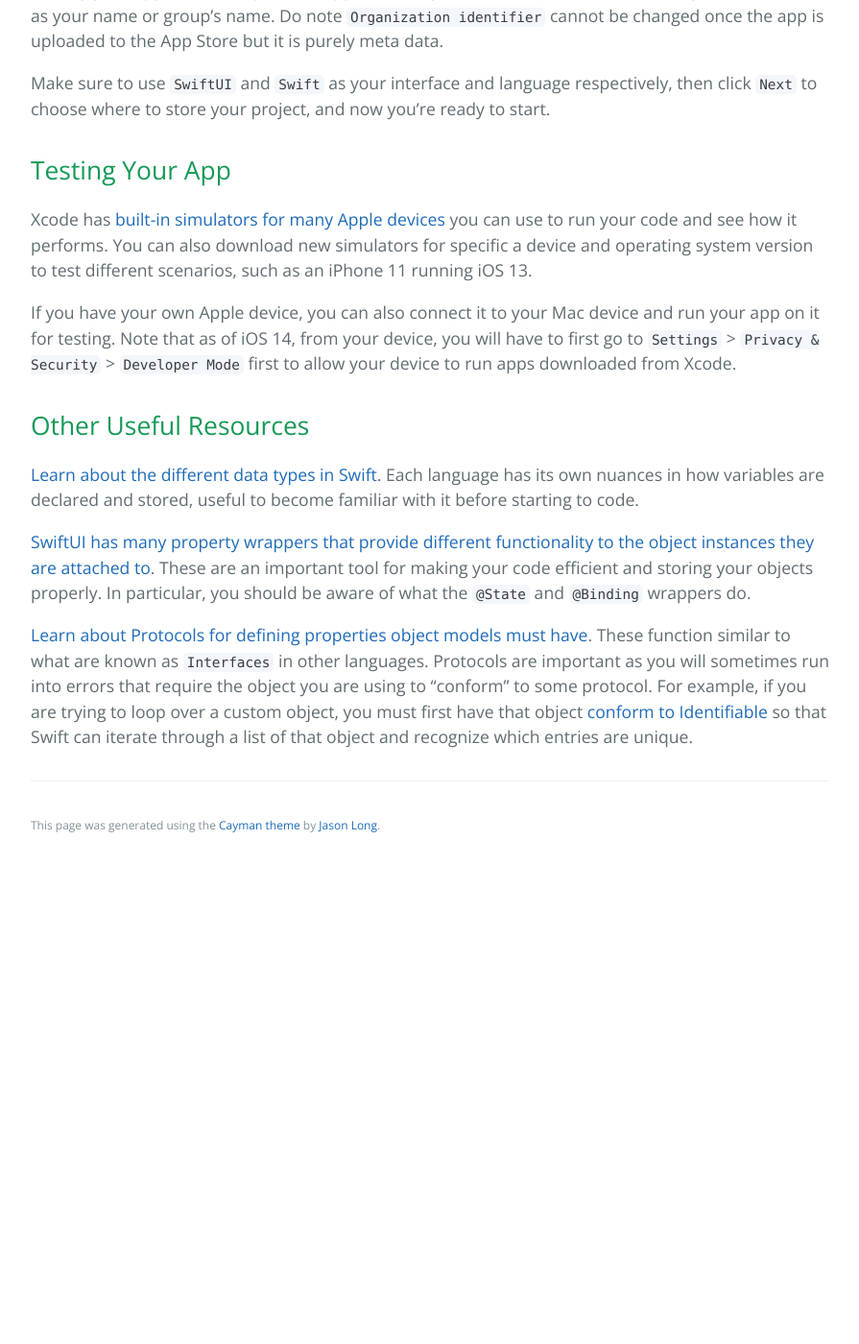
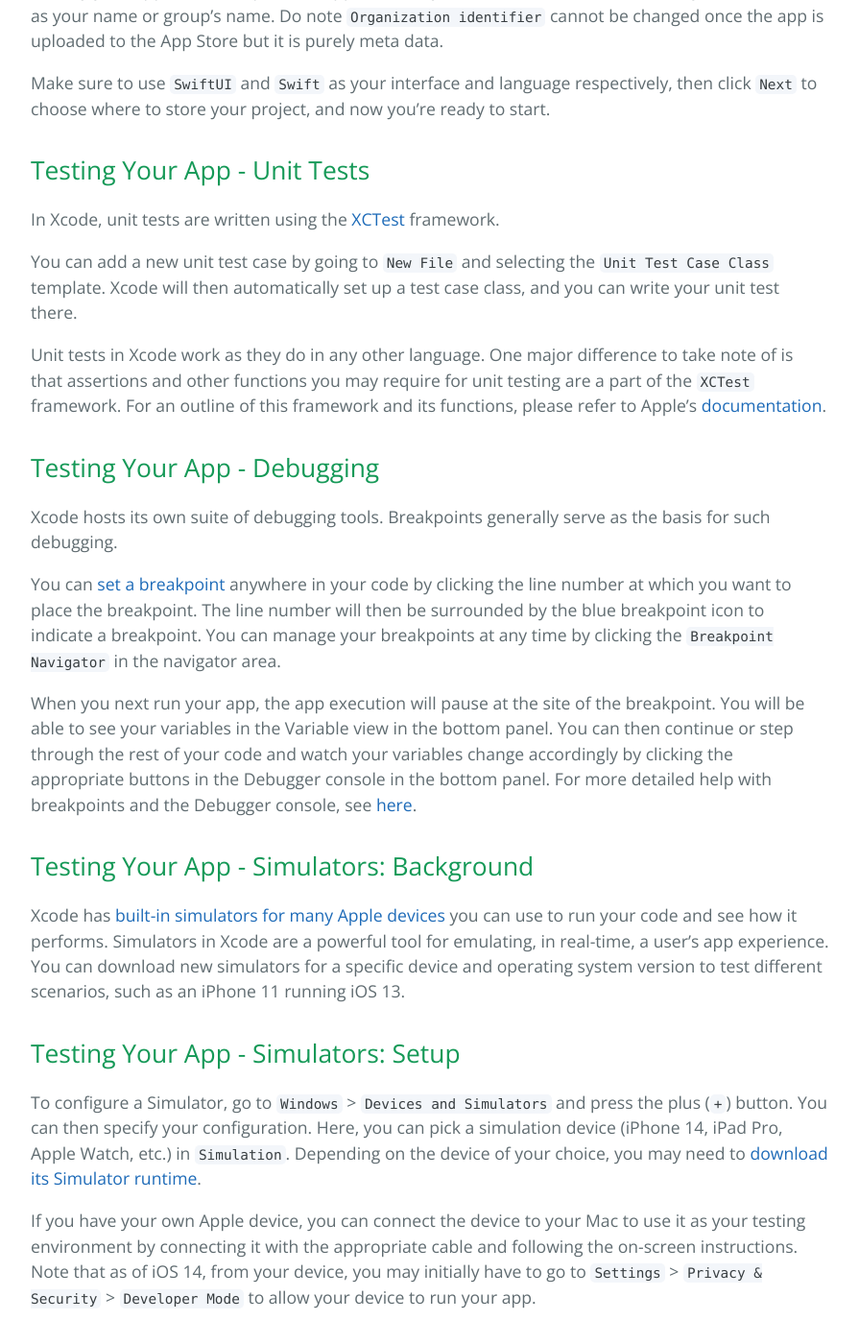
Before and after one commit to learning-software-engineering/learning-software-engineering.github.io, a Jekyll site: the page built from Topics/Tech_Stacks/swift.md, in a window 1280 px wide and 1400 px high, scrolled down 2933 px. Shown: the whole window at 96% size, without its empty margins (192-1087 px from the left). Built offline with Jekyll 4.4.1, drawn with Linux system fonts in a browser that asks for light colours; our own code applies the rules of GitHub Pages for plain Markdown files; before the commit the page ends 3835 px from its top, so only the background shows below that; some of the changed text lies outside the part shown.

Commit message:
More Descriptive "Testing Your App"

```diff
--- a/Topics/Tech_Stacks/swift.md
+++ b/Topics/Tech_Stacks/swift.md
@@ -57,12 +57,46 @@
 
 Make sure to use `SwiftUI` and `Swift` as your interface and language respectively, then click `Next` to choose where to store your project, and now you're ready to start.
 
-## Testing Your App
+## Testing Your App - Unit Tests
+In Xcode, unit tests are written using the [XCTest](https://developer.apple.com/documentation/xctest) framework.
+
+You can add a new unit test case by going to `New File` and selecting the `Unit Test Case Class` template. Xcode will then automatically set up a test case class, and you can write your unit test there.
+
+Unit tests in Xcode work as they do in any other language. One major difference to take note of is that assertions and other functions you may require for unit testing are a part of the `XCTest` framework. For an outline of this framework and its functions, please refer to Apple's [documentation](https://developer.apple.com/documentation/xctest).
+
+## Testing Your App - Debugging
+Xcode hosts its own suite of debugging tools. Breakpoints generally serve as the basis for such debugging.
+
+You can [set a breakpoint](https://developer.apple.com/documentation/xcode/setting-breakpoints-to-pause-your-running-app) anywhere in your code by clicking the line number at which you want to place the breakpoint. The line number will then be surrounded by the blue breakpoint icon to indicate a breakpoint. You can manage your breakpoints at any time by clicking the `Breakpoint Navigator` in the navigator area.
+
+When you next run your app, the app execution will pause at the site of the breakpoint. You will be able to see your variables in the Variable view in the bottom panel. You can then continue or step through the rest of your code and watch your variables change accordingly by clicking the appropriate buttons in the Debugger console in the bottom panel. For more detailed help with breakpoints and the Debugger console, see [here](https://developer.apple.com/documentation/xcode/stepping-through-code-and-inspecting-variables-to-isolate-bugs).
+
+## Testing Your App - Simulators: Background
 Xcode has [built-in simulators for many Apple devices](https://developer.apple.com/documentation/xcode/running-your-app-in-simulator-or-on-a-device)
-you can use to run your code and see how it performs. You can also download new simulators for specific a device and operating system version to test
-different scenarios, such as an iPhone 11 running iOS 13.
+you can use to run your code and see how it performs.
+Simulators in Xcode are a powerful tool for emulating, in real-time, a user’s app experience. You can download new simulators for a specific device and operating system version to test different scenarios, such as an iPhone 11 running iOS 13.
 
-If you have your own Apple device, you can also connect it to your Mac device and run your app on it for testing. Note that as of iOS 14, from your device, you will have to first go to `Settings` > `Privacy & Security` > `Developer Mode` first to allow your device to run apps downloaded from Xcode.
+## Testing Your App - Simulators: Setup
+To configure a Simulator, go to `Windows` > `Devices and Simulators` and press the plus (`+`) button. You can then specify your configuration. Here, you can pick a simulation device (iPhone 14, iPad Pro, Apple Watch, etc.) in `Simulation`. Depending on the device of your choice, you may need to [download its Simulator runtime](https://developer.apple.com/documentation/xcode/installing-additional-simulator-runtimes).
+
+If you have your own Apple device, you can connect the device to your Mac to use it as your testing environment by connecting it with the appropriate cable and following the on-screen instructions. Note that as of iOS 14, from your device, you may initially have to go to `Settings` > `Privacy & Security` > `Developer Mode` to allow your device to run your app.
+
+## Testing Your App - Simulators: Build and Run
+An app can be built and run at any point in time by pressing the play button on the upper-left side of the window. You can do the same, and access additional build options, from `Product`. Note that the simulator will not run if the app cannot be built, and Xcode will highlight the errors that need to be resolved in the leftmost panel. You can also go to `View` > `Navigators` > `Show Issue Navigator` to see these errors.
+
+## Testing Your App - Simulators: Interactions
+Once inside the Simulator window, you will notice several new tabs along the top of the Mac to help you in your tests.
+
+The iOS device can generally be interacted with on your Mac as you would on the actual device. For example, swiping and tapping act the same way as they would on the real device. Some other device interactions, like changing the orientation of the device, can be done by going to `Device` and selecting the desired option. Note that some interactions are simulated in a slightly different way than they occur on the real device. They can all be found [here](https://developer.apple.com/documentation/xcode/interacting-with-your-app-in-the-ios-or-ipados-simulator).
+
+The `I/O` tab hosts several options for changing how your Mac handles inputs and outputs, for example, if you'd like to change the output audio device.
+
+The `Features` tab hosts a plethora of features to help test the functionality of your app in a real-time setting. Note that some of these features may not function correctly if your simulated device does not accept the appropriate permissions. For example, to test locational features, you may need to enable these settings in the simulated test environment. Some notable features are as follows, and availability may depend on simulation device and iOS version:
+* FaceID and Authorize Apple Pay can be used to determine how your app handles these cases, if these interactions are ever requested by your app.
+* Toggle Appearance changes the device's view mode setting between light mode and dark mode so that you can see how your app’s UI may change depending on these user settings.
+* Increase/Decrease Preferred Text Size will show you how your app’s UI may change depending on the user’s text size.
+* Toggle Increased Contrast will show you how your app’s UI may change depending on whether the user is using their device in increased or regular contrast.
+* Location lets you simulate a device location, should your app have any location-dependent services such as CLLocation or MapKit. You can set a current location with latitude and longitude coordinates or simulate device movement with speeds ranging between running on foot to driving on the expressway.
 
 ## Other Useful Resources
 [Learn about the different data types in Swift](https://www.hackingwithswift.com/read/0/3/types-of-data). Each language has its own nuances in how
```
